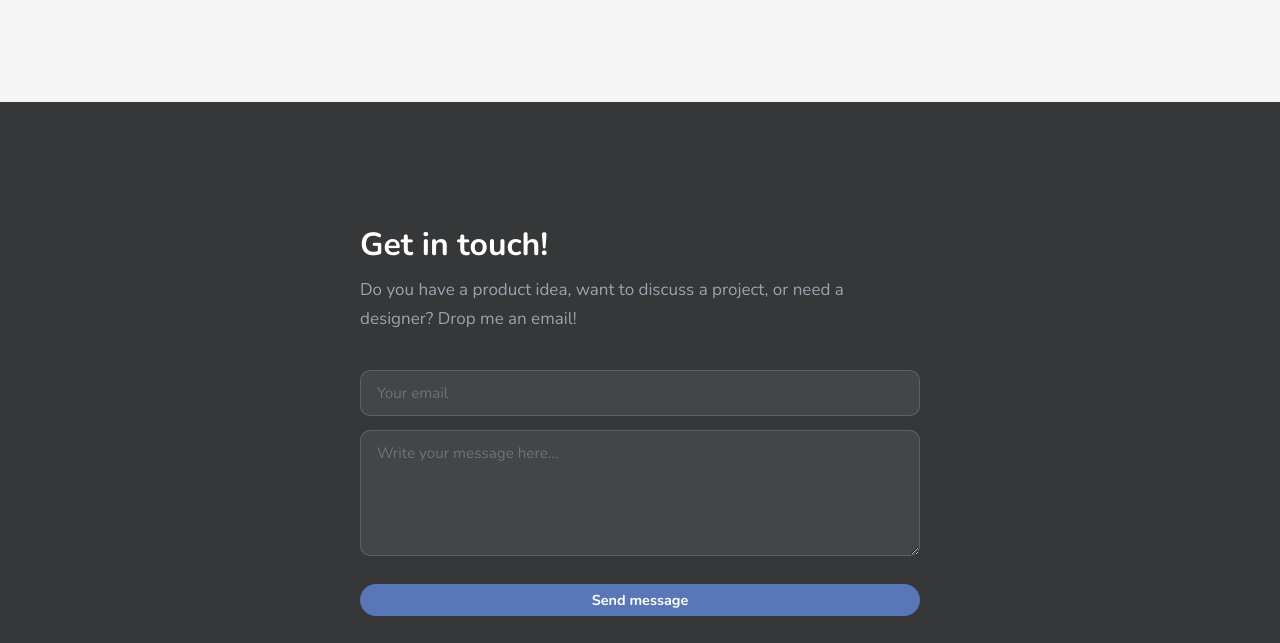
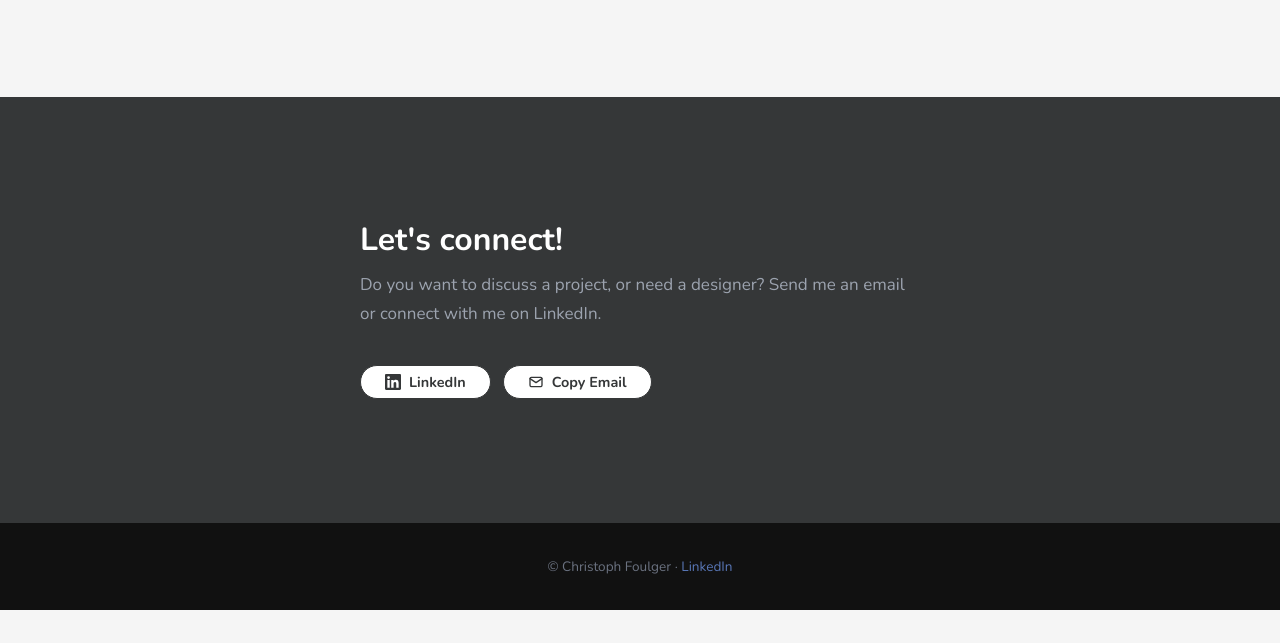
Before and after one commit to xoph3974/iamchristoph, a plain HTML site: page index.html in a window 1280 px wide. Shown: the part 2154-2797 px from the top of the page. After the commit the page ends 2764 px from the top, so only its background shows below. Drawn offline with nearby package versions, Linux system fonts and the light colour scheme.

Commit message:
updated header and footer
made some AI suggested edits to buttons and og: links

```diff
--- a/assets/css/style.css
+++ b/assets/css/style.css
@@ -127,7 +127,7 @@ nav {
 }
 .hero h1 .highlight { color: var(--blue); }
 .hero h2 {
-  font-size: clamp(1.4rem, 3vw, 2rem);
+  font-size: clamp(1.4rem, 3vw, 1.75rem);
   font-weight: 700;
   color: var(--text-light);
   margin-bottom: 24px;
@@ -262,28 +262,101 @@ button.btn { border: none; }
   margin-bottom: 12px;
 }
 .contact-inner p { color: #9ca3af; margin-bottom: 36px; }
-.contact-form { display: flex; flex-direction: column; gap: 14px; text-align: left; }
-.contact-form input,
-.contact-form textarea {
-  width: 100%;
-  padding: 12px 16px;
-  background: rgba(255,255,255,0.07);
-  border: 1.5px solid rgba(255,255,255,0.15);
-  border-radius: 10px;
-  color: white;
-  font-family: var(--body-font);
-  font-size: 0.95rem;
-  transition: border-color 0.2s;
+
+
+.cx-contact {
+  /* Button tokens mirror .btn.btn-secondary so these match the hero buttons */
+  --cx-color: var(--text);
+  --cx-bg: var(--white);
+  --cx-border: var(--text);
+  --cx-hover-bg: var(--blue);
+  --cx-hover-color: #fff;
+  --cx-radius: 99px;
+  --cx-gap: 12px;
+
+  box-sizing: border-box;
+  margin: 0;
+  padding: 0;
 }
-.contact-form input::placeholder,
-.contact-form textarea::placeholder { color: #6b7280; }
-.contact-form input:focus,
-.contact-form textarea:focus {
-  outline: none;
-  border-color: var(--blue);
+
+.cx-contact *,
+.cx-contact *::before,
+.cx-contact *::after {
+  box-sizing: border-box;
 }
-.contact-form textarea { resize: vertical; min-height: 120px; }
-.contact-form .btn-primary { align-self: flex-start; margin-top: 4px; }
+
+.cx-contact .cx-contact__buttons {
+  display: flex;
+  flex-wrap: wrap;
+  align-items: center;
+  gap: var(--cx-gap);
+  margin: 0;
+  padding: 0;
+}
+
+.cx-contact .cx-btn {
+  display: inline-flex;
+  align-items: center;
+  justify-content: center;
+  gap: 8px;
+  margin: 0;
+  padding: 6px 24px;
+  font-family: var(--heading-font);
+  font-size: 0.9rem;
+  font-weight: 700;
+  line-height: normal;
+  letter-spacing: normal;
+  text-transform: none;
+  text-decoration: none;
+  color: var(--cx-color);
+  background: var(--cx-bg);
+  border: 1px solid var(--cx-border);
+  border-radius: var(--cx-radius);
+  box-shadow: none;
+  cursor: pointer;
+  appearance: none;
+  -webkit-appearance: none;
+  transition: all 0.2s;
+}
+
+.cx-contact .cx-btn:hover {
+  background: var(--cx-hover-bg);
+  border-color: var(--cx-hover-bg);
+  color: var(--cx-hover-color);
+  text-decoration: none;
+}
+
+.cx-contact .cx-btn:focus-visible {
+  outline: 2px solid #fff;
+  outline-offset: 3px;
+}
+
+.cx-contact .cx-btn__icon {
+  display: block;
+  flex-shrink: 0;
+  width: 16px;
+  height: 16px;
+  margin: 0;
+}
+
+.cx-contact .cx-btn__label {
+  display: inline;
+  margin: 0;
+  padding: 0;
+}
+
+.cx-contact .cx-sr-only {
+  position: absolute;
+  width: 1px;
+  height: 1px;
+  margin: -1px;
+  padding: 0;
+  overflow: hidden;
+  clip: rect(0, 0, 0, 0);
+  white-space: nowrap;
+  border: 0;
+}
+
 
 /* --- Footer --- */
 footer {
--- a/index.html
+++ b/index.html
@@ -5,7 +5,7 @@
   <meta name="viewport" content="width=device-width, initial-scale=1.0" />
   <title>Christoph Foulger — Senior Product Designer</title>
   <meta name="description" content="Portfolio of Christoph Foulger, Senior Product Designer. Designer with a dash of developer and an experienced leader." />
-  <meta property="og:type" content="article">
+  <meta property="og:type" content="website">
   <meta property="og:title" content="Portfolio of Christoph Foulger, Senior Product Designer.">
   <meta property="og:site_name" content="Christoph Foulger - Senior Product Designer">
   <meta property="og:description" content="Portfolio of Christoph Foulger, Senior Product Designer. Designer with a dash of developer and an experienced leader.">
@@ -17,7 +17,7 @@
   <meta name="twitter:image" content="https://iamchristoph.com/assets/images/open-graph-image.png">
   <link rel="icon" type="image/png" href="favicon.png" sizes="64x64">
   <link rel="apple-touch-icon" href="favicon.png" sizes="180x180">
-  <link rel="stylesheet" href="assets/css/style.css?v=1.6" />
+  <link rel="stylesheet" href="assets/css/style.css?v=1.7" />
 </head>
 <body>
 
@@ -27,7 +27,7 @@
       <a class="nav-logo" href="/">Christoph Foulger</a>
       <div class="nav-links">
         <a href="about">About</a>
-        <a href="https://www.linkedin.com/in/christophfoulger/" target="_blank">LinkedIn</a>
+        <a href="https://www.linkedin.com/in/christophfoulger/" target="_blank" rel="noopener noreferrer">LinkedIn</a>
       </div>
     </div>
   </nav>
@@ -35,18 +35,19 @@
   <!-- Hero -->
   <section class="hero">
     <h1>I am <span class="highlight">Christoph</span></h1>
-    <h2>Senior Product Designer</h2>
-    <p>Designer with a dash of developer and an experienced leader. I love nudging pixels, pushing buttons, investigating and digging around to determine how to build and excite customer loyalty.</p>
+    <h2>Senior Product Designer who ships designs in React and Sass.</h2>
+    <p>I make complex marketing and fintech software easier to use: reporting & analytics, segmentation, data-heavy workflows, B2B & B2C outreach. Fluent in design, code, and the awkward gap between them.</p>
+
     <div class="hero-ctas">
       <a href="about" class="btn btn-secondary">
         <!-- <svg width="16" height="16" viewBox="0 0 24 24" fill="currentColor"><path d="M16,7 A4,4 0 1,1 8,7 A4,4 0 1,1 16,7 Z M4,22 V18 C4,13.5 7.5,11 12,11 C16.5,11 20,13.5 20,18 V22 Z"/></svg> -->
         About
       </a>
-      <a href="https://www.linkedin.com/in/christophfoulger/" target="_blank" class="btn btn-secondary">
+      <a href="https://www.linkedin.com/in/christophfoulger/" target="_blank" rel="noopener noreferrer" class="btn btn-secondary">
         <svg width="16" height="16" viewBox="0 0 24 24" fill="currentColor"><path d="M20.447 20.452h-3.554v-5.569c0-1.328-.027-3.037-1.852-3.037-1.853 0-2.136 1.445-2.136 2.939v5.667H9.351V9h3.414v1.561h.046c.477-.9 1.637-1.85 3.37-1.85 3.601 0 4.267 2.37 4.267 5.455v6.286zM5.337 7.433a2.062 2.062 0 0 1-2.063-2.065 2.064 2.064 0 1 1 2.063 2.065zm1.782 13.019H3.555V9h3.564v11.452zM22.225 0H1.771C.792 0 0 .774 0 1.729v20.542C0 23.227.792 24 1.771 24h20.451C23.2 24 24 23.227 24 22.271V1.729C24 .774 23.2 0 22.222 0h.003z"/></svg>
         LinkedIn
       </a>
-      <a href="Christoph_Foulger_Resume.pdf" target="_blank" class="btn btn-secondary hidden">
+      <a href="Christoph_Foulger_Resume.pdf" target="_blank" rel="noopener noreferrer" class="btn btn-secondary hidden">
         <svg width="16" height="16" viewBox="0 0 24 24" fill="currentColor"><path d="M10,2 H14 V13 H19 L12,20 L5,13 H10 Z M4,22 H20 V24 H4 Z"/></svg>
         Resume
       </a>
@@ -115,6 +116,37 @@
   <!-- Contact -->
   <section class="contact-section">
     <div class="contact-inner">
+      <h2>Let's connect!</h2>
+      <p>Do you want to discuss a project, or need a designer? Send me an email or connect with me on LinkedIn.</p>
+
+      <div class="cx-contact">
+        <div class="cx-contact__buttons">
+          <a class="cx-btn" href="https://www.linkedin.com/in/christophfoulger/"
+            target="_blank" rel="noopener noreferrer">
+            <svg class="cx-btn__icon" width="16" height="16" viewBox="0 0 24 24" fill="currentColor" aria-hidden="true"><path d="M20.447 20.452h-3.554v-5.569c0-1.328-.027-3.037-1.852-3.037-1.853 0-2.136 1.445-2.136 2.939v5.667H9.351V9h3.414v1.561h.046c.477-.9 1.637-1.85 3.37-1.85 3.601 0 4.267 2.37 4.267 5.455v6.286zM5.337 7.433a2.062 2.062 0 0 1-2.063-2.065 2.064 2.064 0 1 1 2.063 2.065zm1.782 13.019H3.555V9h3.564v11.452zM22.225 0H1.771C.792 0 0 .774 0 1.729v20.542C0 23.227.792 24 1.771 24h20.451C23.2 24 24 23.227 24 22.271V1.729C24 .774 23.2 0 22.222 0h.003z"/></svg>
+            <span class="cx-btn__label">LinkedIn</span>
+            <span class="cx-sr-only">(opens in a new tab)</span>
+          </a>
+
+          <button type="button" class="cx-btn cx-copy-email" data-user="iamxoph" data-domain="me.com">
+            <svg class="cx-btn__icon" viewBox="0 0 24 24" width="16" height="16" fill="none"
+                stroke="currentColor" stroke-width="2" stroke-linecap="round"
+                stroke-linejoin="round" aria-hidden="true">
+              <rect x="3" y="5" width="18" height="14" rx="2"></rect>
+              <path d="M3 7l9 6 9-6"></path>
+            </svg>
+            <span class="cx-btn__label">Copy Email</span>
+          </button>
+        </div>
+
+        <span class="cx-sr-only cx-copy-status" role="status" aria-live="polite"></span>
+      </div>
+
+    </div>
+  </section>
+
+  <!-- <section class="contact-section">
+    <div class="contact-inner">
       <h2>Get in touch!</h2>
       <p>Do you have a product idea, want to discuss a project, or need a designer? Drop me an email!</p>
       <form class="contact-form" action="https://formspree.io/f/xeevgpro" method="POST">
@@ -127,13 +159,45 @@
         <button type="submit" class="btn btn-primary full-width">Send message</button>
       </form>
     </div>
-  </section>
+  </section> -->
 
   <!-- Footer -->
   <footer>
-    <p>© Christoph Foulger · <a href="https://www.linkedin.com/in/christophfoulger/" target="_blank">LinkedIn</a></p>
+    <p>© Christoph Foulger · <a href="https://www.linkedin.com/in/christophfoulger/" target="_blank" rel="noopener noreferrer">LinkedIn</a></p>
   </footer>
 
   <script src="assets/zoom.js"></script>
+  <script>
+    document.querySelectorAll('.cx-contact').forEach((root) => {
+      const btn = root.querySelector('.cx-copy-email');
+      const label = btn.querySelector('.cx-btn__label');
+      const status = root.querySelector('.cx-copy-status');
+
+      btn.addEventListener('click', async () => {
+        const email = btn.dataset.user + '@' + btn.dataset.domain;
+
+        try {
+          await navigator.clipboard.writeText(email);
+        } catch (err) {
+          const ta = document.createElement('textarea');
+          ta.value = email;
+          ta.setAttribute('readonly', '');
+          ta.style.position = 'absolute';
+          ta.style.left = '-9999px';
+          document.body.appendChild(ta);
+          ta.select();
+          document.execCommand('copy');
+          document.body.removeChild(ta);
+        }
+
+        label.textContent = 'Copied!';
+        status.textContent = 'Email address copied to clipboard';
+        setTimeout(() => {
+          label.textContent = 'Copy Email';
+          status.textContent = '';
+        }, 2000);
+      });
+    });
+  </script>
 </body>
 </html>
```
Also changed, not shown: about.html (+2 -2 lines), brand.html (+1 -1 lines).
